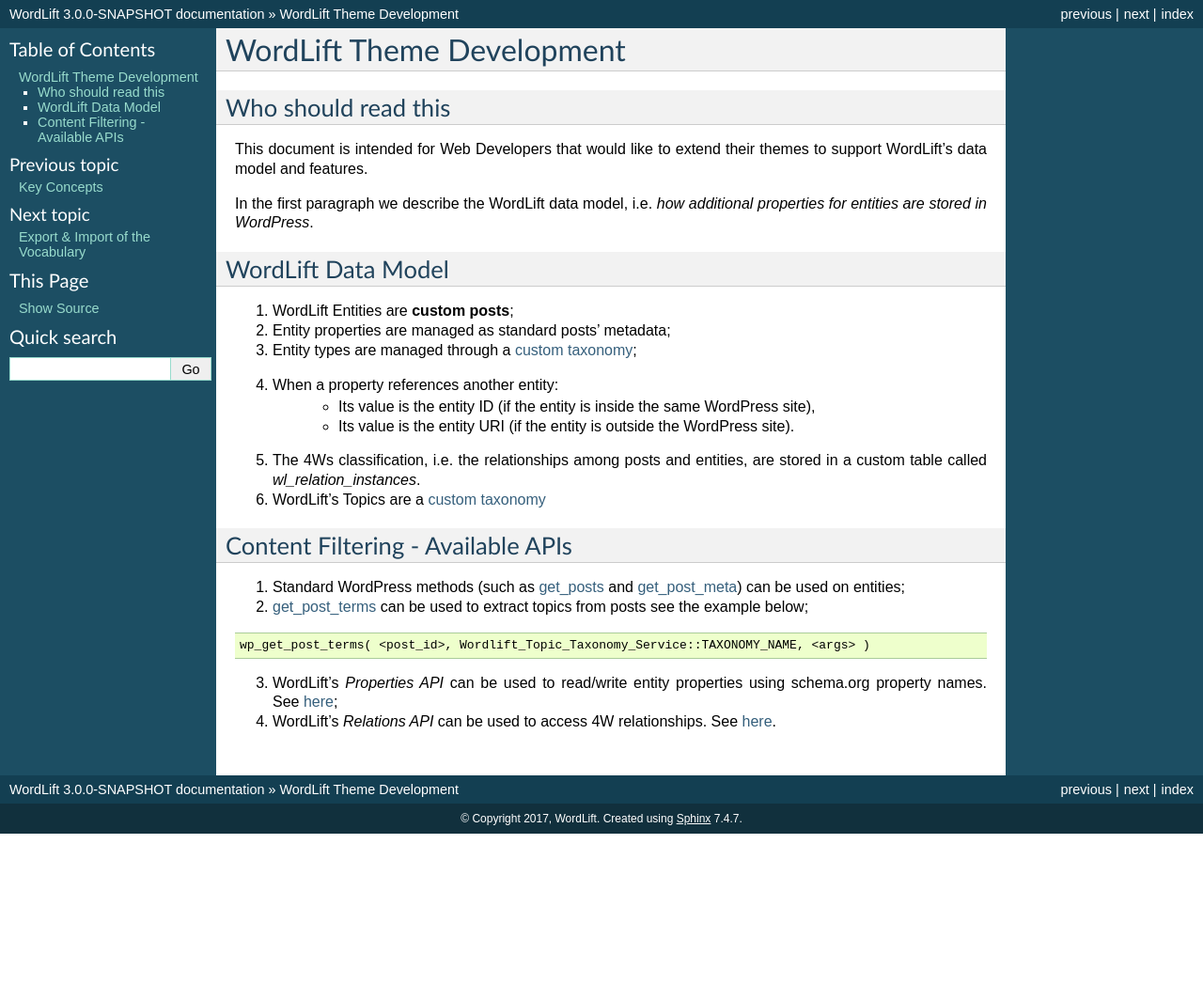
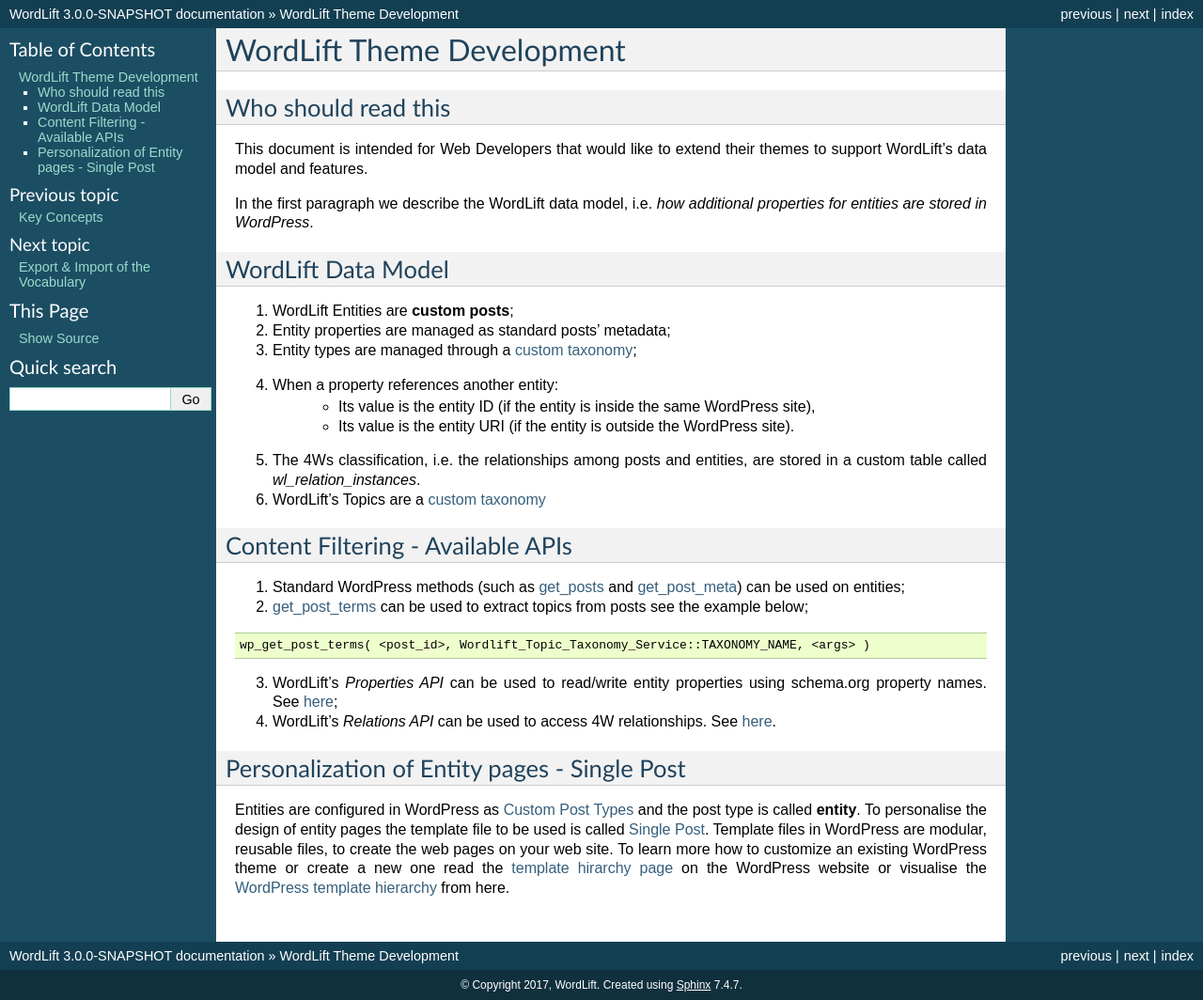
Before and after one commit to insideout10/wordlift-docs, a Sphinx documentation site: the page built from docs/wordlift-theme-development.rst, in a window 1280 px wide. Shown: the whole page at 94% size. Built offline with Sphinx 7.4.7, drawn with Linux system fonts in a browser that asks for light colours; before the commit the page ends 900 px from its top, so only the background shows below that.

Commit message:
Adding information for theme designers

```diff
--- a/docs/wordlift-theme-development.rst
+++ b/docs/wordlift-theme-development.rst
@@ -32,3 +32,9 @@
 
 3. WordLift's *Properties API* can be used to read/write entity properties using schema.org property names. See `here <https://github.com/insideout10/wordlift-plugin/blob/master/src/modules/core/wordlift_core_schema_api.php>`_;
 4. WordLift's *Relations API* can be used to access 4W relationships. See `here <https://github.com/insideout10/wordlift-plugin/blob/master/src/modules/core/wordlift_core_post_entity_relations.php>`_.
+
+Personalization of Entity pages - Single Post
+_____________
+
+Entities are configured in WordPress as `Custom Post Types <https://codex.wordpress.org/Post_Types#Custom_Post_Types>`_ and the post type is called **entity**.
+To personalise the design of entity pages the template file to be used is called `Single Post <https://developer.wordpress.org/themes/basics/template-hierarchy/#single-post>`_. Template files in WordPress are modular, reusable files, to create the web pages on your web site. To learn more how to customize an existing WordPress theme or create a new one read the `template hirarchy page <https://developer.wordpress.org/themes/basics/template-hierarchy/>`_ on the WordPress website or visualise the `WordPress template hierarchy <https://wphierarchy.com/>`_ from here.
```
